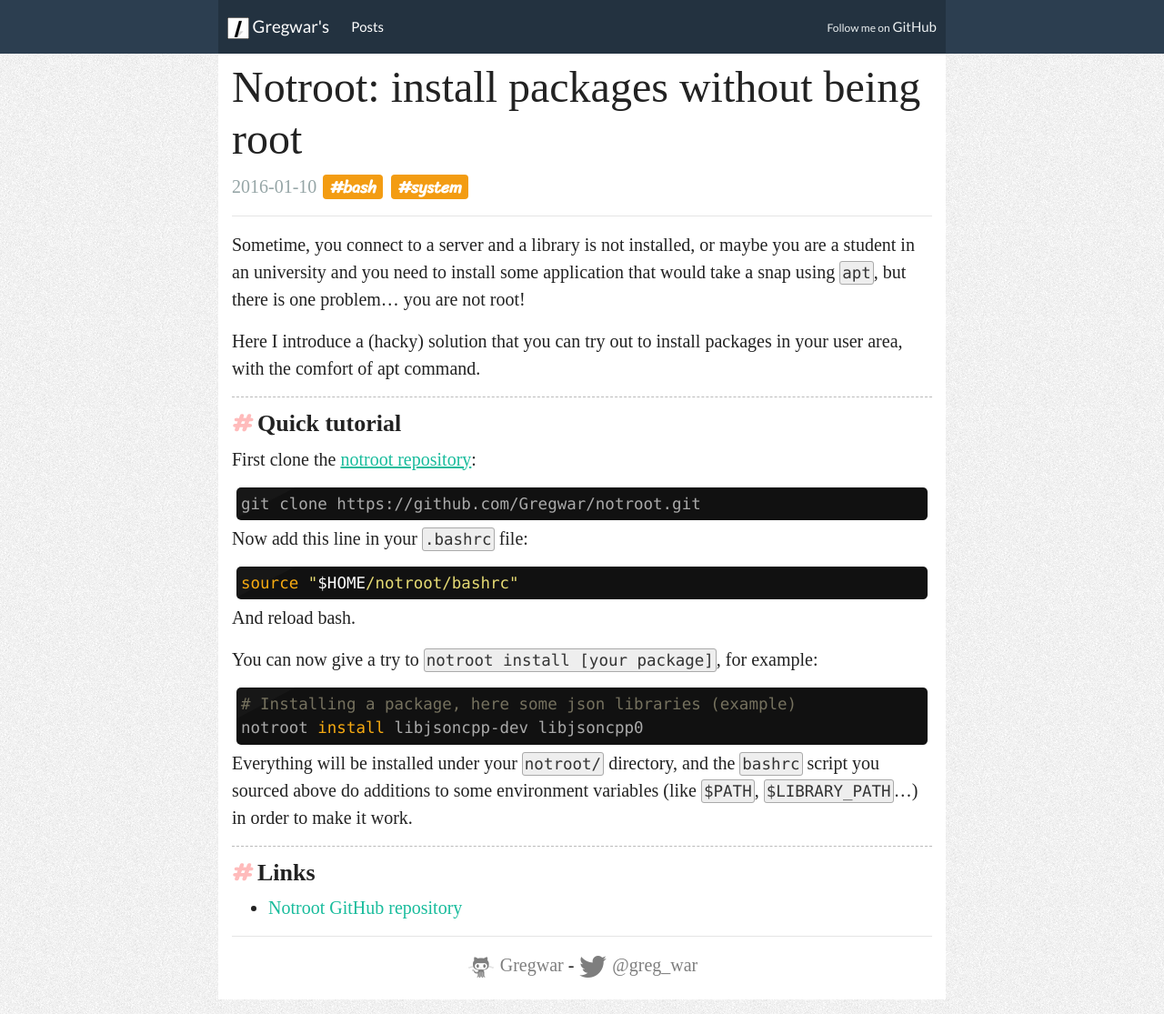
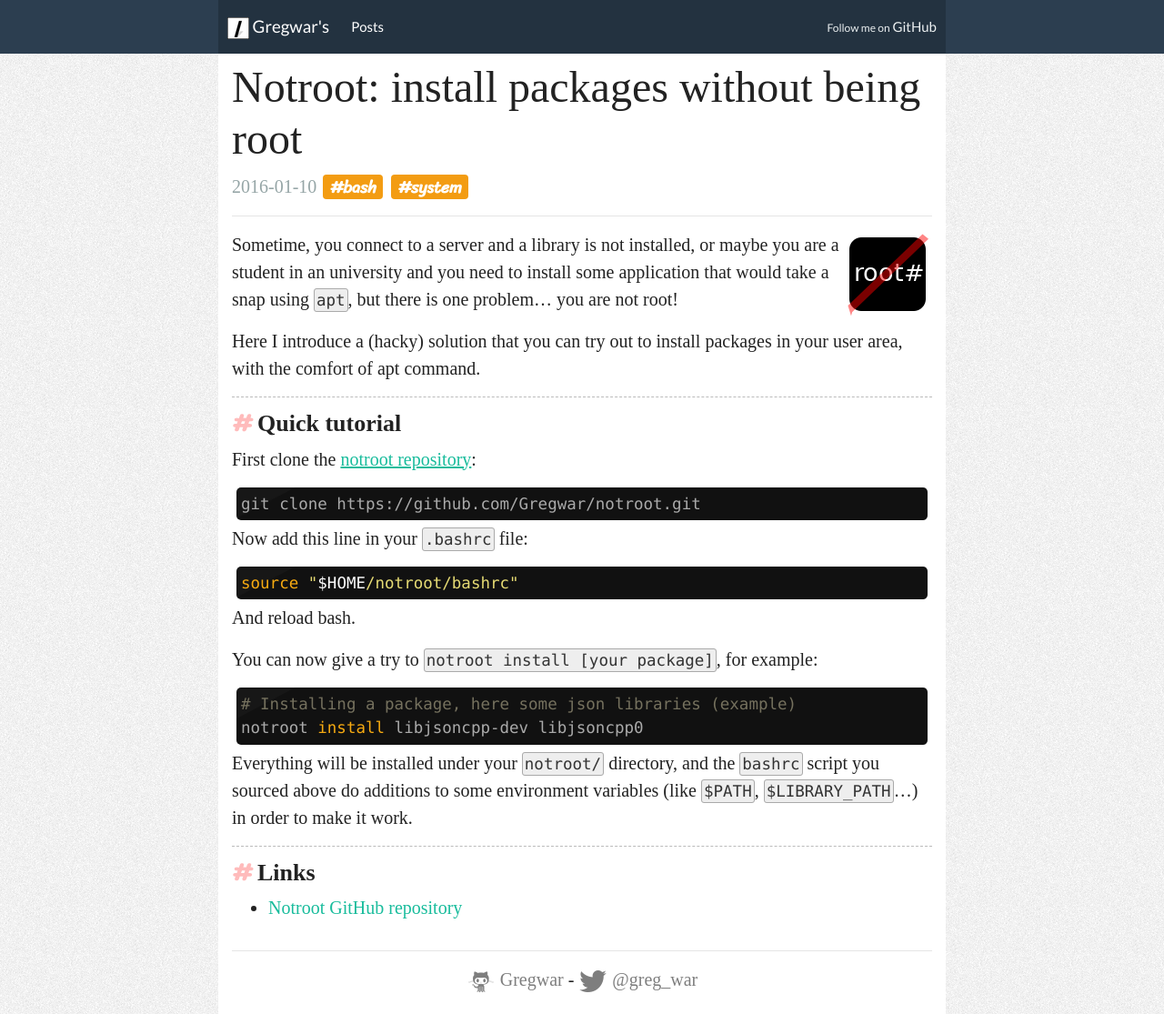
Before and after one commit to Gregwar/gregwar.github.io, a Jekyll site: the page built from _posts/2016-01-10-notroot-install-packages-without-being-root.markdown, in a window 1280 px wide. Shown: the whole page at 91% size. Built offline with Jekyll 4.4.1, drawn with Linux system fonts in a browser that asks for light colours; some web fonts are replaced.

Commit message:
Some images

```diff
--- a/_posts/2013-11-04-formidable-php-forms-made-simple.markdown
+++ b/_posts/2013-11-04-formidable-php-forms-made-simple.markdown
@@ -5,6 +5,8 @@ permalink: /formidable-php-forms-made-simple
 date:   2013-11-04 18:00:00 +0200
 tags: php forms
 ---
+
+![Flag](/assets/imgs/form.png){:class="float-right"}
 
 Forms are doubtless one of the most important part of writing a web application, because it deals with how the user interact with it.
 
--- a/_posts/2016-01-10-notroot-install-packages-without-being-root.markdown
+++ b/_posts/2016-01-10-notroot-install-packages-without-being-root.markdown
@@ -5,6 +5,8 @@ permalink: /notroot-install-packages-without-being-root
 date:   2016-01-10 18:00:00 +0200
 tags: bash system
 ---
+
+![Flag](/assets/imgs/notroot.png){:class="float-right"}
 
 Sometime, you connect to a server and a library is not installed, or maybe you are a student in an university
 and you need to install some application that would take a snap using `apt`, but there is one problem... you
```
Also changed, not shown: assets/imgs/flag.png, assets/imgs/form.png (added), assets/imgs/notroot.png (added).
